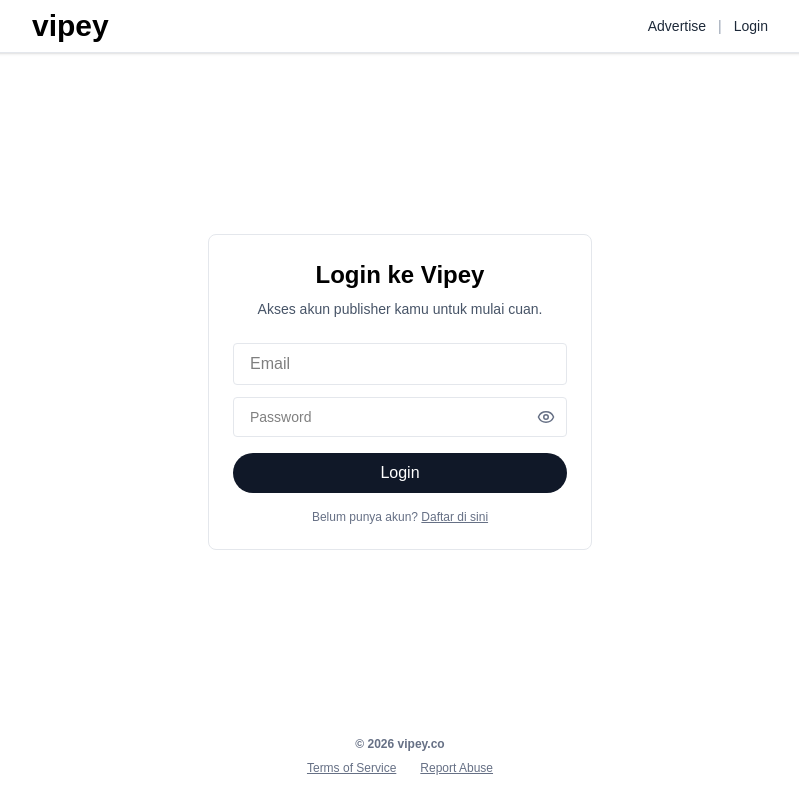
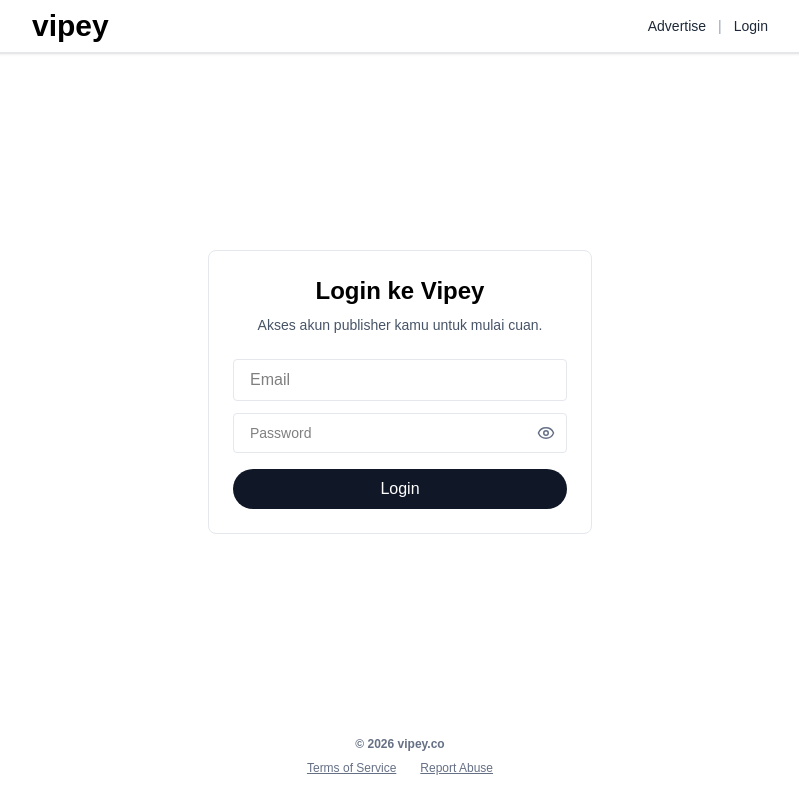
Before and after one commit to mrsigni/vipeyy, a Next.js app: page /login in a window 1280 px wide. Shown: the whole page, without its empty margins (240-1039 px from the left). Built offline with nearby package versions, Linux system fonts and the light colour scheme; no server answers.

Commit message:
Remove registration prompt from login page
Removed the registration prompt from the login page.

```diff
--- a/app/login/page.tsx
+++ b/app/login/page.tsx
@@ -207,12 +207,7 @@
               {loading ? <Loader className="w-4 h-4 animate-spin" /> : "Login"}
             </button>
 
-            <p className="text-xs text-gray-500 mt-4">
-              Belum punya akun?{" "}
-              <a href="/register" className="underline">
-                Daftar di sini
-              </a>
-            </p>
+
           </form>
         </div>
         <footer
```
